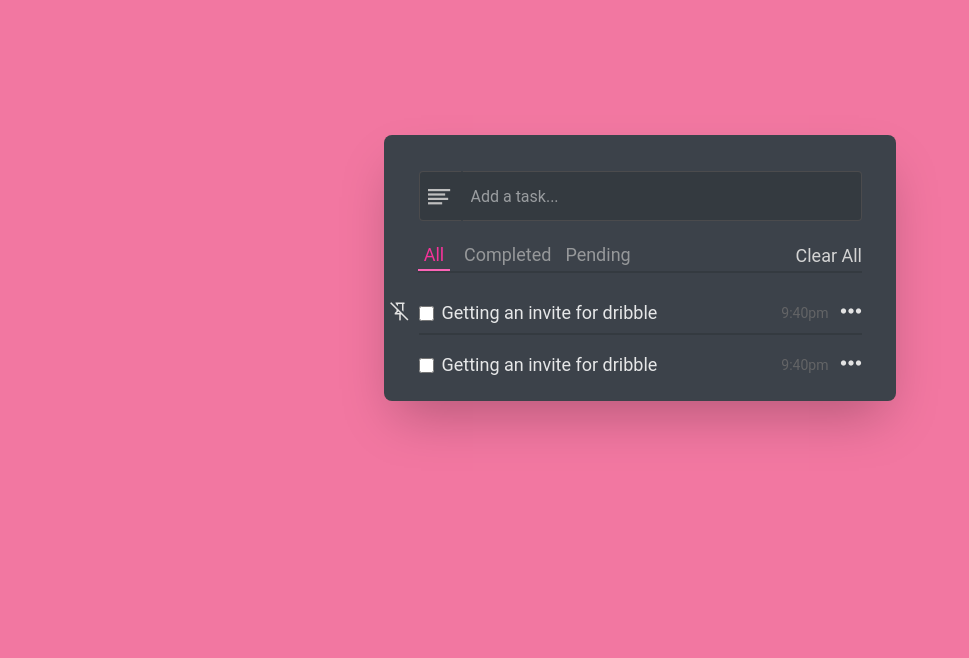
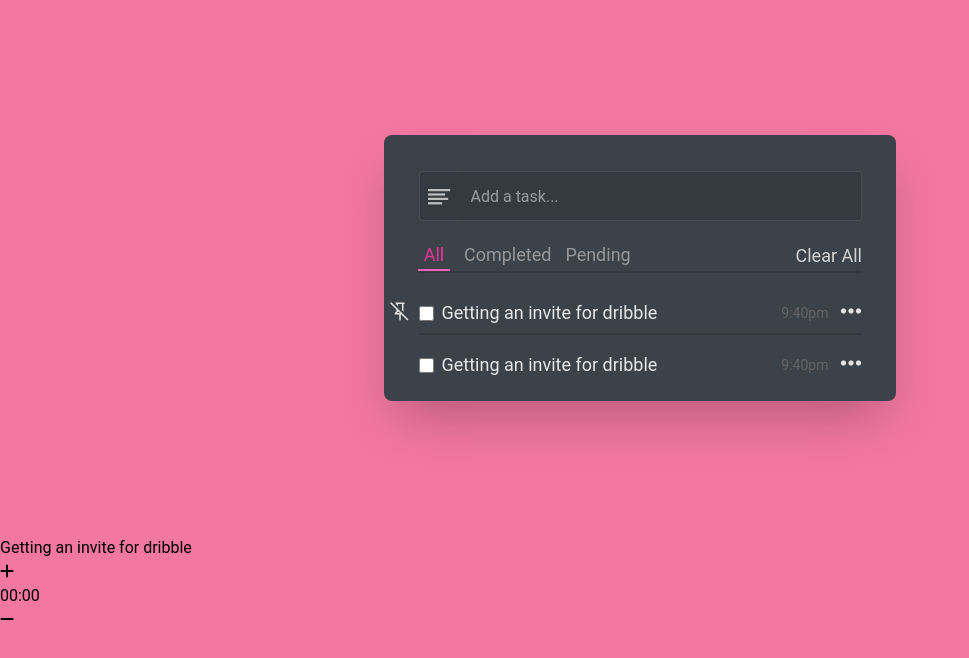
Before and after one commit to munachi821/Modern-todo-manager, a website: page src/index.html in a window 1280 px wide. Shown: the whole page, without its empty margins (0-969 px from the left). Drawn offline with Linux system fonts and the light colour scheme.

Commit message:
html part for the notification feature

```diff
--- a/src/index.html
+++ b/src/index.html
@@ -143,6 +143,15 @@
     </div>
 
     <!-- Notification Alert -->
-    <div class="fixed"></div>
+    <div class="fixed">
+      <ul>
+        <li class="">Getting an invite for dribble</li>
+        <div class="">
+          <i class="fa-solid fa-sharp fa-plus"></i>
+          <p>00:00</p>
+          <i class="fa-solid fa-sharp fa-minus"></i>
+        </div>
+      </ul>
+    </div>
   </body>
 </html>
```
